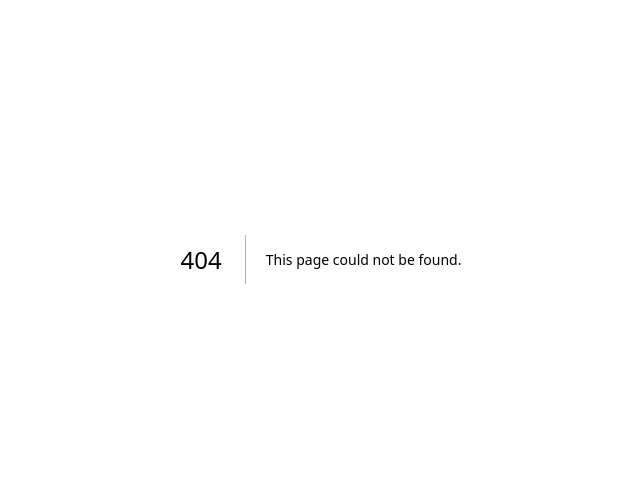
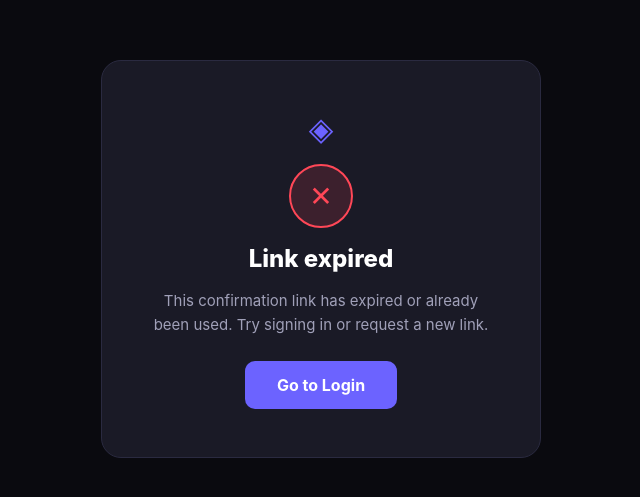
Before and after one commit to darin-ict/futuresjournal, a Next.js app: page /auth/confirm in a window 1280 px wide. Before the commit this address had no page. Shown: the part 141-638 px from the top of the page, without its empty margins (319-959 px from the left). Built offline with nearby package versions, Linux system fonts and the light colour scheme; no server answers.

Commit message:
Better email confirmation flow

```diff
--- /dev/null
+++ b/app/auth/confirm/page.tsx
@@ -0,0 +1,145 @@
+'use client'
+import { useEffect, useState } from 'react'
+import { supabase } from '../../lib/supabase'
+import Link from 'next/link'
+import styles from './confirm.module.css'
+
+export default function ConfirmPage() {
+  const [status, setStatus] = useState<'loading' | 'success' | 'error'>('loading')
+
+  useEffect(() => {
+    const checkSession = async () => {
+      const { data: { session } } = await supabase.auth.getSession()
+      if (session) {
+        setStatus('success')
+      } else {
+        // Give it a moment for the auth to process
+        setTimeout(async () => {
+          const { data: { session: s2 } } = await supabase.auth.getSession()
+          setStatus(s2 ? 'success' : 'error')
+        }, 2000)
+      }
+    }
+    checkSession()
+  }, [])
+
+  return (
+    <div style={{
+      minHeight: '100vh',
+      background: 'var(--bg-primary)',
+      display: 'flex',
+      alignItems: 'center',
+      justifyContent: 'center',
+      padding: '20px',
+      fontFamily: '-apple-system, BlinkMacSystemFont, sans-serif'
+    }}>
+      <div style={{
+        background: 'var(--bg-card)',
+        border: '1px solid var(--border)',
+        borderRadius: '20px',
+        padding: '48px',
+        width: '100%',
+        maxWidth: '440px',
+        textAlign: 'center',
+        display: 'flex',
+        flexDirection: 'column',
+        alignItems: 'center',
+        gap: '16px'
+      }}>
+        <div style={{ fontSize: '32px', color: 'var(--accent)' }}>◈</div>
+
+        {status === 'loading' && (
+          <>
+            <div style={{
+              width: '40px', height: '40px',
+              border: '3px solid var(--border)',
+              borderTopColor: 'var(--accent)',
+              borderRadius: '50%',
+              animation: 'spin 0.8s linear infinite'
+            }} />
+            <h2 style={{ color: 'var(--text-primary)', fontSize: '22px', fontWeight: '700', margin: 0 }}>
+              Confirming your email...
+            </h2>
+            <p style={{ color: 'var(--text-secondary)', fontSize: '14px', margin: 0 }}>
+              Just a second
+            </p>
+          </>
+        )}
+
+        {status === 'success' && (
+          <>
+            <div style={{
+              width: '64px', height: '64px',
+              borderRadius: '50%',
+              background: 'rgba(0,212,170,0.15)',
+              border: '2px solid var(--accent-green)',
+              color: 'var(--accent-green)',
+              fontSize: '28px',
+              display: 'flex',
+              alignItems: 'center',
+              justifyContent: 'center'
+            }}>✓</div>
+            <h2 style={{ color: 'var(--text-primary)', fontSize: '24px', fontWeight: '800', margin: 0, letterSpacing: '-0.5px' }}>
+              Email confirmed!
+            </h2>
+            <p style={{ color: 'var(--text-secondary)', fontSize: '15px', lineHeight: '1.6', margin: 0 }}>
+              Your account is ready. Let's start building your trading edge.
+            </p>
+            <Link href="/dashboard" style={{
+              display: 'inline-block',
+              background: 'var(--accent)',
+              color: 'white',
+              padding: '14px 32px',
+              borderRadius: '10px',
+              fontSize: '16px',
+              fontWeight: '700',
+              textDecoration: 'none',
+              marginTop: '8px'
+            }}>
+              Go to Dashboard →
+            </Link>
+          </>
+        )}
+
+        {status === 'error' && (
+          <>
+            <div style={{
+              width: '64px', height: '64px',
+              borderRadius: '50%',
+              background: 'rgba(255,71,87,0.15)',
+              border: '2px solid var(--accent-red)',
+              color: 'var(--accent-red)',
+              fontSize: '28px',
+              display: 'flex',
+              alignItems: 'center',
+              justifyContent: 'center'
+            }}>✕</div>
+            <h2 style={{ color: 'var(--text-primary)', fontSize: '24px', fontWeight: '800', margin: 0 }}>
+              Link expired
+            </h2>
+            <p style={{ color: 'var(--text-secondary)', fontSize: '15px', lineHeight: '1.6', margin: 0 }}>
+              This confirmation link has expired or already been used. Try signing in or request a new link.
+            </p>
+            <Link href="/login" style={{
+              display: 'inline-block',
+              background: 'var(--accent)',
+              color: 'white',
+              padding: '14px 32px',
+              borderRadius: '10px',
+              fontSize: '16px',
+              fontWeight: '700',
+              textDecoration: 'none',
+              marginTop: '8px'
+            }}>
+              Go to Login
+            </Link>
+          </>
+        )}
+      </div>
+
+      <style>{`
+        @keyframes spin { to { transform: rotate(360deg); } }
+      `}</style>
+    </div>
+  )
+}
```
